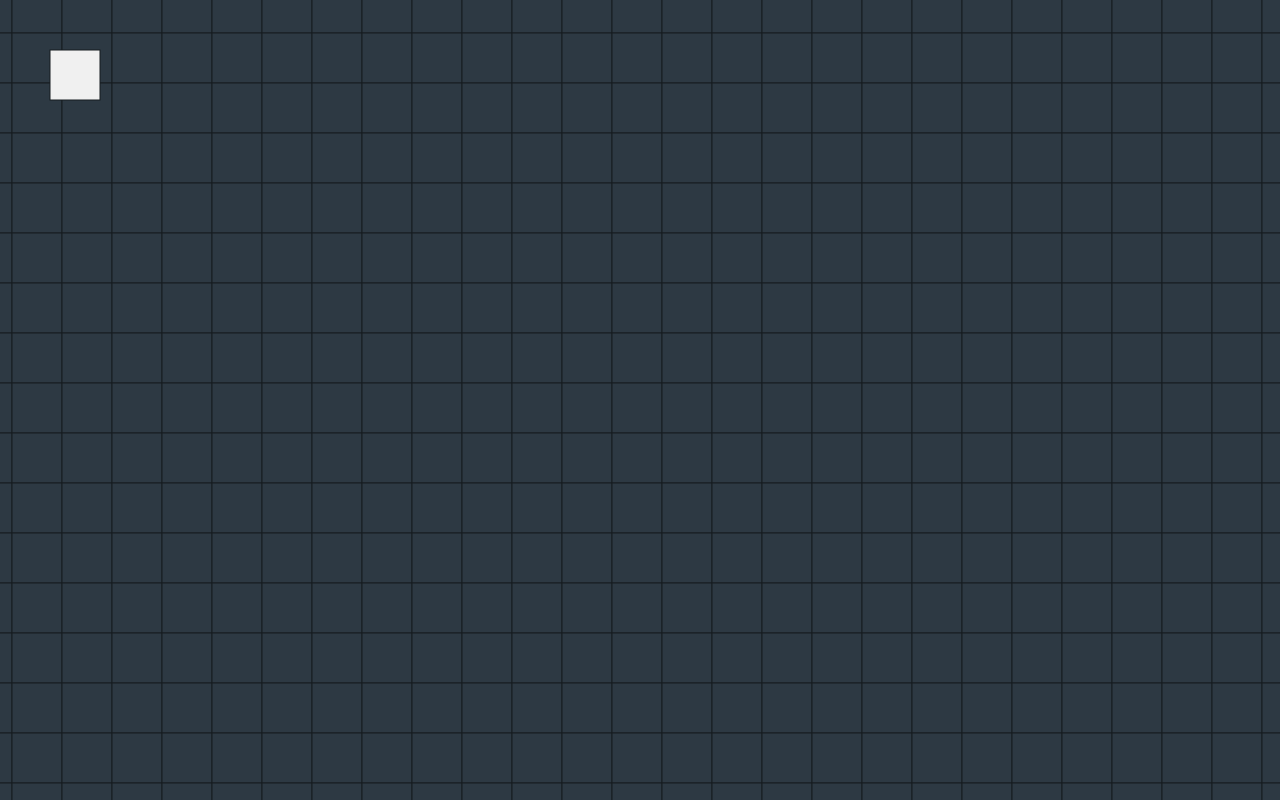
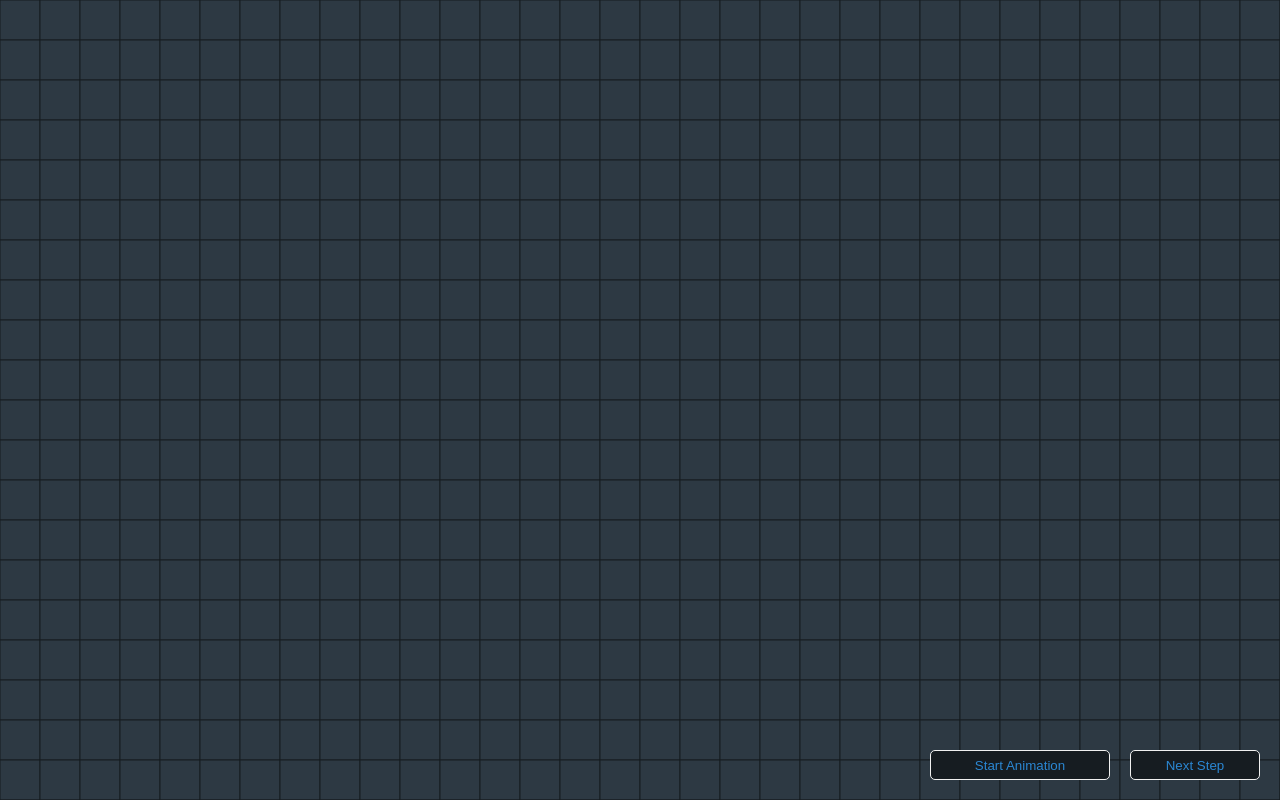
Before and after one commit to TimeElysium/GameOfLife, a plain HTML site: page index.html in a window 1280 px wide. Drawn offline with Linux system fonts and the light colour scheme.

Commit message:
Game Finished

```diff
--- a/index.html
+++ b/index.html
@@ -5,13 +5,39 @@
     <script src="src/data.js"></script>
 </head>
 <body>
-    <svg id="container">
+    <svg id="container" oncontextmenu='alert("hi")'>
 
     </svg>
+
+    <button id="anim" onclick="window.grid.startStopAnimation()">Start Animation</button>
+    <button id="step" onclick="window.grid.nextGeneration()">Next Step</button>
+
     <script>
+        // Generate and save main grid
         window.grid = new Grid();
+        // Draw starting grid
         window.grid.drawGrid();
+        // Redraw grid when browser is resized
         window.onresize = redrawGrid;
+
+        // Allow scrolling through arrow-keys
+        const pressedKeys = {};
+        window.onkeydown = function(e) {
+            if (e.keyCode == 37) {          // left
+                window.grid.xPos -= 0.2;
+            } else if (e.keyCode == 38) {   // up
+                window.grid.yPos -= 0.2;
+            } else if (e.keyCode == 39) {   // right
+                window.grid.xPos += 0.2;
+            } else if (e.keyCode == 40) {   // down
+                window.grid.yPos += 0.2;
+            }
+
+            window.grid.drawGrid();
+        };
+
+        // Animation doesn't run at the beginning
+        window.animationRunning = false;
     </script>
 </body>
 </html>
--- a/src/data.js
+++ b/src/data.js
@@ -1,67 +1,175 @@
 class Grid {
+    /**
+     * Creates new object of class Grid
+     */
     constructor() {
         this.svgns = "http://www.w3.org/2000/svg";
-        this.cellSize = 50;
+        this.cellSize = 40;
         this.cells = [];
-        this.xPos = 0;
-        this.yPos = 0;
-        this.xShift = 12;
-        this.yShift = 33;
+        this.maxCells = 2000;
+        this.cells = this.generateGrid();
+        this.xPos = this.maxCells / 2;
+        this.yPos = this.maxCells / 2;
     }
 
+    /**
+     * Generate starting grid
+     */
+    generateGrid() {
+        const cells = [];
+        for (let x = 0; x < this.maxCells; x++) {
+            const column = [];
+            for (let y = 0; y < this.maxCells; y++) {
+                column.push(0);
+            }
+            cells.push(column);
+        }
+        return cells;
+    }
 
+    /**
+     * Return color of cell based on its "Life"-state
+     * @param {number} x x-Position of cell
+     * @param {number} y y-Position of cell
+     */
+    getColor(x, y) {
+        if (x >= 0 && y >= 0 && x < this.maxCells && y < this.maxCells) {
+            if (this.cells[x][y] == 0) {
+                return "#2D3943";
+            } else {
+                return "#f0f0f0";
+            }
+        } else {
+            return "#161c21";
+        }
+    }
 
+    /**
+     * Draw grid based on current position and cell states
+     */
     drawGrid() {
+        // Svg container
         const svg = document.getElementById("container");
         svg.innerHTML = "";
 
+        // Svg scales
         const svgWidth = parseInt(getComputedStyle(svg).width.replace("px",""), 10);
         const svgHeight = parseInt(getComputedStyle(svg).height.replace("px",""), 10);
 
+        // Number of cells drawn on x-Axis and y-Axis
         const xCells = Math.ceil(svgWidth / this.cellSize);
         const yCells = Math.ceil(svgHeight / this.cellSize);
 
+        // Additional shifting based on position
+        const xShift = (Math.ceil(this.xPos) - this.xPos) * this.cellSize;
+        const yShift = (Math.ceil(this.yPos) - this.yPos) * this.cellSize;
+
+        //draw cells
         for (let x = -1; x <= xCells; x++) {
             for (let y = -1; y <= yCells; y++) {
+                let xPos = Math.ceil(this.xPos) + x - 1;
+                let yPos = Math.ceil(this.yPos) + y - 1;
+
                 let cell = document.createElementNS(this.svgns, "rect");
-                cell.setAttribute("id", x.toString() + ":" + y.toString());
+                cell.setAttribute("id", xPos.toString() + ":" + yPos.toString());
                 cell.setAttribute("width", this.cellSize.toString());
                 cell.setAttribute("height", this.cellSize.toString());
-                cell.setAttribute("x", (x * this.cellSize + this.xShift).toString());
-                cell.setAttribute("y", (y * this.cellSize + this.yShift).toString());
-                cell.setAttribute("fill", "#2D3943");
+                cell.setAttribute("x", (x * this.cellSize + xShift).toString());
+                cell.setAttribute("y", (y * this.cellSize + yShift).toString());
+                cell.setAttribute("fill", this.getColor(xPos, yPos));
                 cell.setAttribute("stroke", "#161c21");
-                cell.setAttribute("onmousedown", "window.grid.changeState(" + x.toString() + ", " + y.toString() + ")");
+                cell.setAttribute("onmousedown", "window.grid.changeState(" + xPos.toString() + "," + yPos.toString() + ")");
                 svg.appendChild(cell);
             }
         }
-
-        let cell = document.createElementNS(this.svgns, "rect");
-        cell.setAttribute("width", "50");
-        cell.setAttribute("height", "50");
-        cell.setAttribute("x", "50");
-        cell.setAttribute("y", "50");
-        cell.setAttribute("fill", "#f0f0f0");
-        cell.setAttribute("stroke", "#161c21");
-        svg.appendChild(cell);
     }
 
+    /**
+     * Change cell state from Dead -> Alive or Alive -> Dead
+     * @param {number} x x-Position of cell
+     * @param {number} y y-Position of cell
+     */
     changeState(x, y) {
-        const cellToDestroy = document.getElementById(x.toString() + ":" + y.toString());
-        const svg = document.getElementById("container");
-        svg.removeChild(cellToDestroy);
+        if (x >= 0 && y >= 0 && x < this.maxCells && y < this.maxCells) {
+            if (this.cells[x][y] == 0) {
+                this.cells[x][y] = 1;
+            } else {
+                this.cells[x][y] = 0;
+            }
+        }
+        this.drawGrid();
+    }
 
-        let cell = document.createElementNS(this.svgns, "rect");
-        cell.setAttribute("id", x.toString() + ":" + y.toString());
-        cell.setAttribute("width", this.cellSize.toString());
-        cell.setAttribute("height", this.cellSize.toString());
-        cell.setAttribute("x", (x * this.cellSize + this.xShift).toString());
-        cell.setAttribute("y", (y * this.cellSize + this.yShift).toString());
-        cell.setAttribute("fill", "#f0f0f0");
-        cell.setAttribute("stroke", "#161c21");
-        cell.setAttribute("onmousedown", "window.grid.changeState(" + x.toString() + ", " + y.toString() + ")");
-        svg.appendChild(cell);
-        console.log(x.toString() + ":" + y.toString());
+    /**
+     * Calculate next generation based on previous one.
+     */
+    nextGeneration() {
+        const nextGen = this.generateGrid();
+        for (let x = 0; x < this.maxCells; x++) {
+            for (let y = 0; y < this.maxCells; y++) {
+                // Count neighbours that are alive
+                let neighbours = 0;
+                for (let j = -1; j <= 1; j++) {
+                    for (let i = -1; i <= 1; i++) {
+                        if (j != 0 || i != 0) {
+                            if (x + j >= 0 && y + i >= 0 && x + j < this.maxCells && y + i < this.maxCells) {
+                                if (this.cells[x + j][y + i] == 1) {
+                                    neighbours++;
+                                }
+                            }
+                        }
+                    }
+                }
+                // Set new cell state accordingly
+                if (this.cells[x][y] == 0) {
+                    if (neighbours == 3) {
+                        nextGen[x][y] = 1;
+                    } else {
+                        nextGen[x][y] = 0;
+                    }
+                } else {
+                    if (neighbours < 2 || neighbours > 3) {
+                        nextGen[x][y] = 0;
+                    } else {
+                        nextGen[x][y] = 1;
+                    }
+                }
+            }
+        }
+        // Update cells and grid
+        this.cells = nextGen;
+        this.drawGrid();
+    }
+
+    /**
+     * Toggle running state of animation.
+     * Modify button text accordingly.
+     */
+    startStopAnimation() {
+        if (window.animationRunning == true) {
+            window.animationRunning = false;
+            document.getElementById("anim").innerHTML = "Start Animation";
+        } else {
+            window.animationRunning = true;
+            document.getElementById("anim").innerHTML = "Stop Animation";
+            this.animateSteps();
+        }
+    }
+
+    /**
+     * Show next generation each 0.25 seconds when runnning
+     */
+    animateSteps() {
+        let id = null;
+        clearInterval(anim);
+        id = setInterval(animate, 250);
+        function animate() {
+            if (window.animationRunning == false) {
+                clearInterval(id);
+            } else {
+                window.grid.nextGeneration();
+            }
+        }
     }
 }
 
--- a/src/style.css
+++ b/src/style.css
@@ -23,3 +23,41 @@
     height: 100%;
     background-color: var(--color-dark-mode);
 }
+
+#step {
+    position: absolute;
+    width: 130px;
+    height: 30px;
+    left: 100%;
+    top: 100%;
+    transform: translate(-150px,-50px);
+    background-color: var(--color-dark-mode);
+    color: var(--color-main);
+    border: 1px solid var(--color-light);
+    border-radius: 5px;
+}
+
+#step:hover {
+    background-color: var(--color-dark);
+    color: var(--color-light);
+    border: 3px solid var(--color-light);
+}
+
+#anim {
+    position: absolute;
+    width: 180px;
+    height: 30px;
+    left: 100%;
+    top: 100%;
+    transform: translate(-350px,-50px);
+    background-color: var(--color-dark-mode);
+    color: var(--color-main);
+    border: 1px solid var(--color-light);
+    border-radius: 5px;
+}
+
+#anim:hover {
+    background-color: var(--color-dark);
+    color: var(--color-light);
+    border: 3px solid var(--color-light);
+}
```
